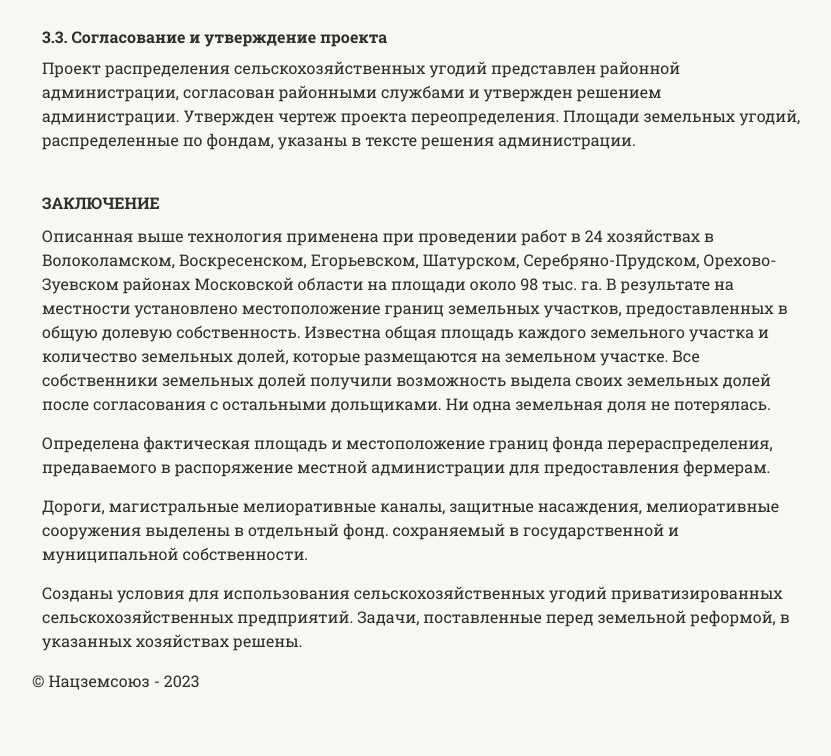
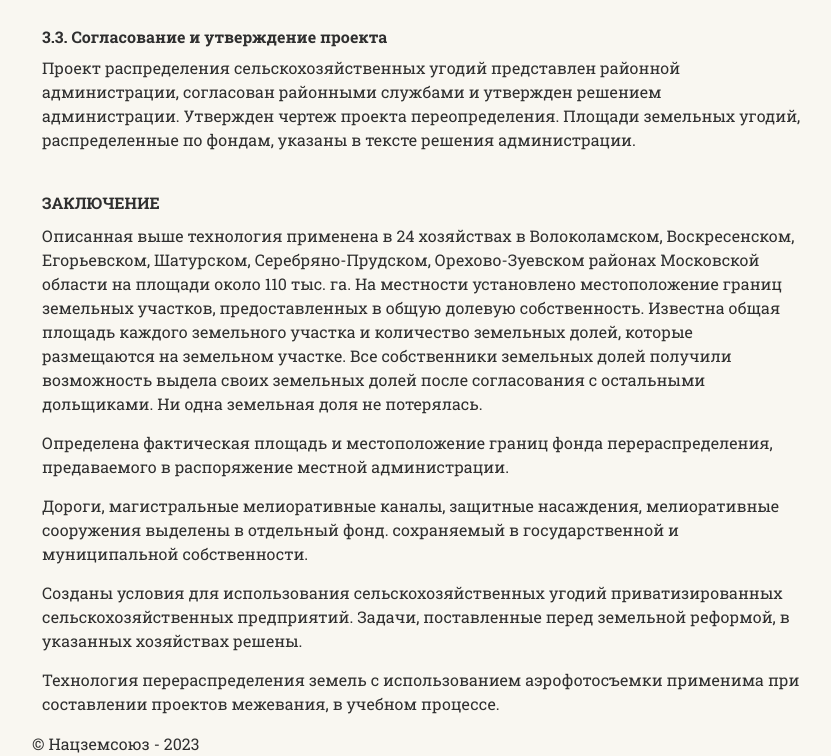
Before and after one commit to SergSi/land-use-art, a Jekyll site: the page built from _articles/2023-12-22-sh.md, in a window 1280 px wide and 900 px high, scrolled down 10683 px, cut to the strip 144-900 px from the top of the window. Shown: the whole strip, without its empty margins (218-1049 px from the left). Built offline with Jekyll 4.4.1, drawn with Linux system fonts in a browser that asks for light colours; some web fonts are replaced; before the commit the page ends 11520 px from its top, so only the background shows below that.

Commit message:
Update 2023-12-22-sh.md

```diff
--- a/_articles/2023-12-22-sh.md
+++ b/_articles/2023-12-22-sh.md
@@ -204,10 +204,12 @@ file-1="2023-12-22/Перераспределение.jpg" caption-1="Проек
 
 # Заключение
 
-Описанная выше технология применена при проведении работ в 24 хозяйствах в Волоколамском, Воскресенском, Егорьевском, Шатурском, Серебряно-Прудском, Орехово-Зуевском районах Московской области на площади около 98 тыс. га. В результате на местности установлено местоположение границ земельных участков, предоставленных в общую долевую собственность. Известна общая площадь каждого земельного участка и количество земельных долей, которые размещаются на земельном участке. Все собственники земельных долей получили возможность выдела своих земельных долей после согласования с остальными дольщиками. Ни одна земельная доля не потерялась.
+Описанная выше технология применена в 24 хозяйствах в Волоколамском, Воскресенском, Егорьевском, Шатурском, Серебряно-Прудском, Орехово-Зуевском районах Московской области на площади около 110 тыс. га. На местности установлено местоположение границ земельных участков, предоставленных в общую долевую собственность. Известна общая площадь каждого земельного участка и количество земельных долей, которые размещаются на земельном участке. Все собственники земельных долей получили возможность выдела своих земельных долей после согласования с остальными дольщиками. Ни одна земельная доля не потерялась.
 
-Определена фактическая площадь и местоположение границ фонда перераспределения, предаваемого в распоряжение местной администрации для предоставления фермерам.
+Определена фактическая площадь и местоположение границ фонда перераспределения, предаваемого в распоряжение местной администрации.
 
 Дороги, магистральные мелиоративные каналы, защитные насаждения, мелиоративные сооружения выделены в отдельный фонд. сохраняемый в государственной и муниципальной  собственности.
 
 Созданы условия для использования сельскохозяйственных угодий приватизированных сельскохозяйственных предприятий. Задачи, поставленные перед земельной реформой, в указанных хозяйствах решены.
+
+Технология перераспределения земель с использованием аэрофотосъемки применима при составлении проектов межевания, в учебном процессе.
```
